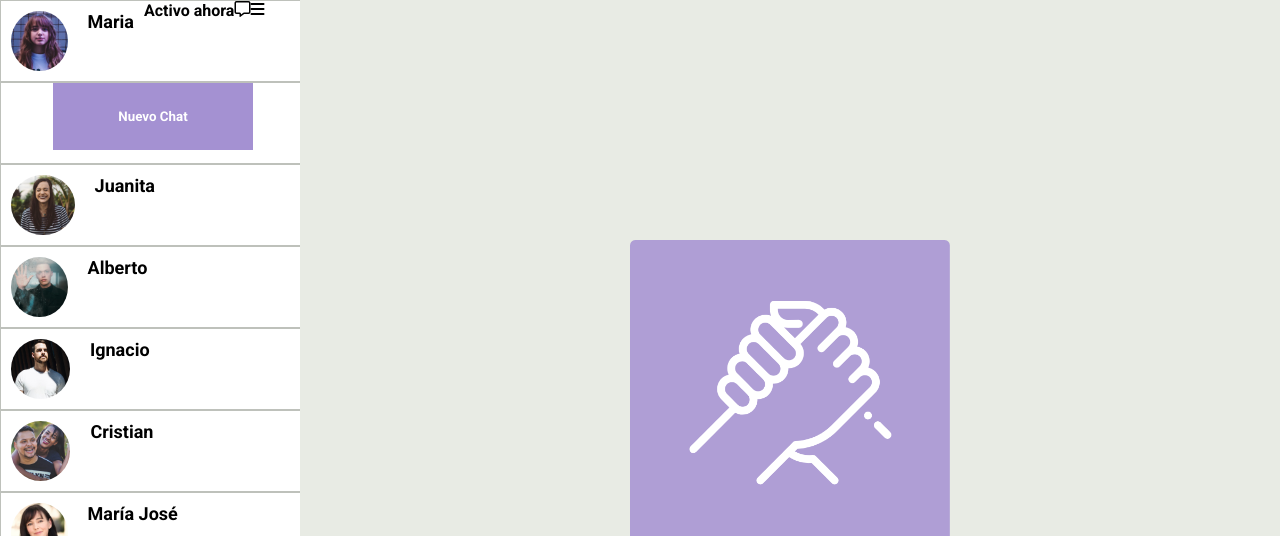
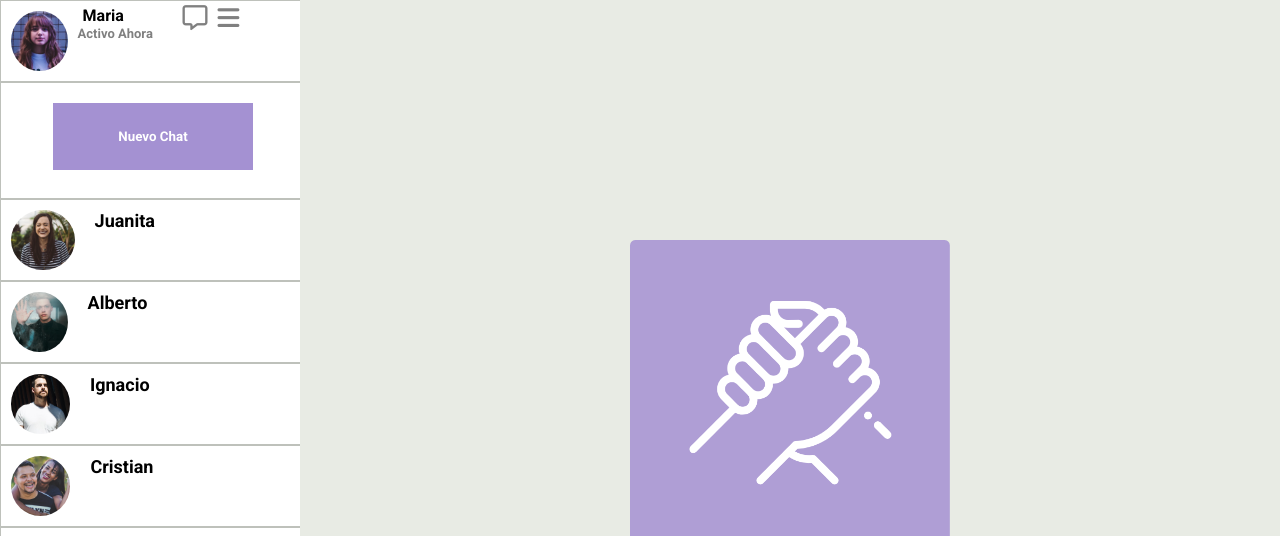
Before and after one commit to JOvandoLeiva/dl_flex, a plain HTML site: page Desafio01/index.html in a window 1280 px wide. Shown: the top 536 px of the page. Drawn offline with Linux system fonts and the light colour scheme.

Commit message:
arreglado el networking chat y estilo se puede repetir estilo para otros chats

```diff
--- a/Desafio01/assets/css/estilo.css
+++ b/Desafio01/assets/css/estilo.css
@@ -30,6 +30,28 @@ li{
 
 }
 
+i{
+    font-size: 25px;
+    padding: 5px;
+    color: gray;
+}
+.nombreP{
+    list-style:none;
+    width: 50px;
+    height: 15px;
+    border: none;
+    padding: 5px;
+}
+
+.estadoP{
+    list-style:none;
+    width: 100px;
+    height: 15px;
+    font-size: small;
+    border: none;
+    color: gray;
+}
+
 .imgBorder{
     border-radius: 50%;
     padding: 10px;
@@ -47,6 +69,7 @@ button{
     align-items: center;
     flex-direction: column;
     display: flex;
+    padding: 20px 0 15px 0;
 }
 
 .nombre{
--- a/Desafio01/index.html
+++ b/Desafio01/index.html
@@ -15,12 +15,13 @@
         <ul>
             <li>
                 <img class="imgBorder" src="assets/img/maria.jpg">
+                <ul>
+                    <li class="nombreP">Maria </li>
+                    <li class="estadoP">Activo Ahora </li>
+                </ul>
 
-                <p class="nombre">Maria</p>
-                <p>Activo ahora</p>
-
-                <i class="fa-regular fa-message"></i>
-                <i class="fa-solid fa-bars"></i>
+                <i class="fa-regular fa-message "></i>
+                <i class="fa-solid fa-bars "></i>
             </li>
             <li class="nuevochat">
                 <button type="button">Nuevo Chat</button>
```
